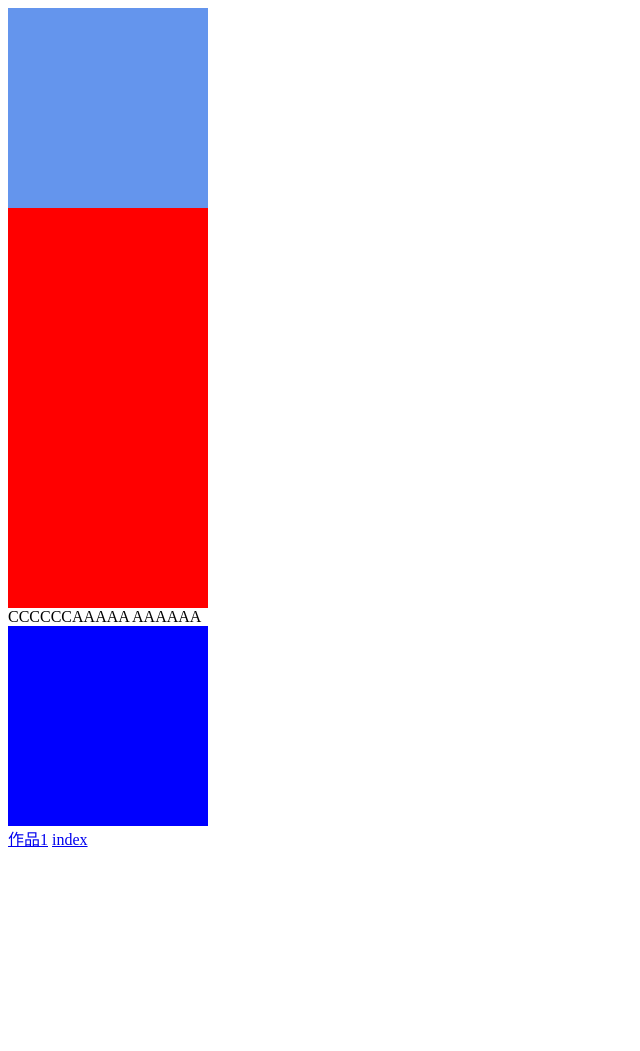
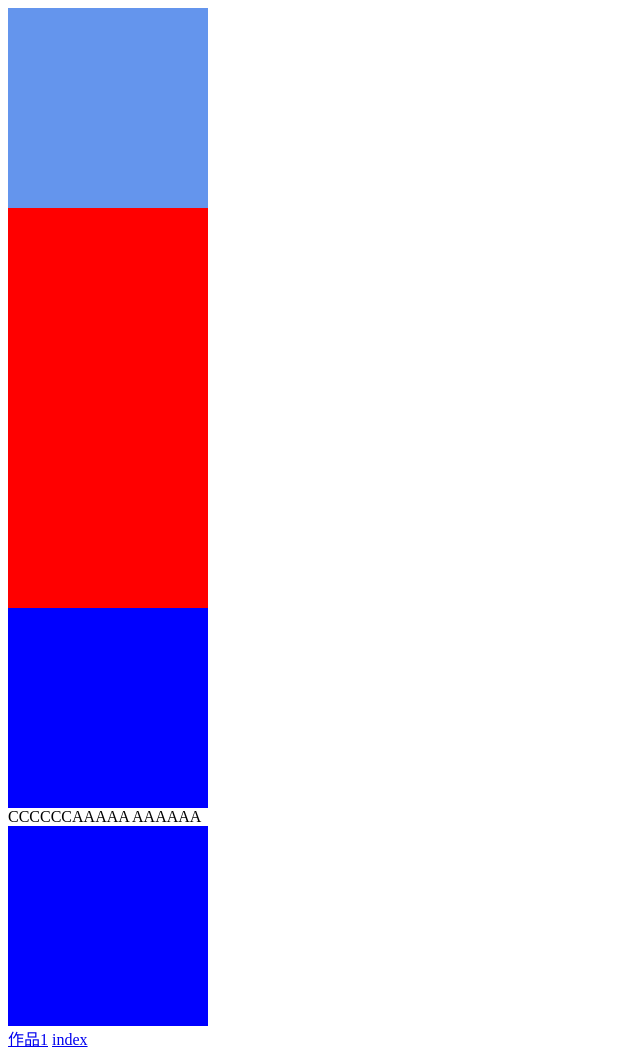
Before and after one commit to lunedhiver97/test-github, a plain HTML site: page index.html in a window 1280 px wide. Shown: the whole page, without its empty margins (0-640 px from the left). Before the commit the page ends 858 px from the top, so only its background shows below. Drawn offline with Linux system fonts and the light colour scheme.

Commit message:
Update index.html

```diff
--- a/index.html
+++ b/index.html
@@ -22,6 +22,7 @@
     <div class="box"></div>
     <div class="box red"></div>
     <div class="box red"></div>
+    <div class="box blue"></div>
     CCCCCCAAAAA
     AAAAAA
     <div class="box blue"></div>
```
